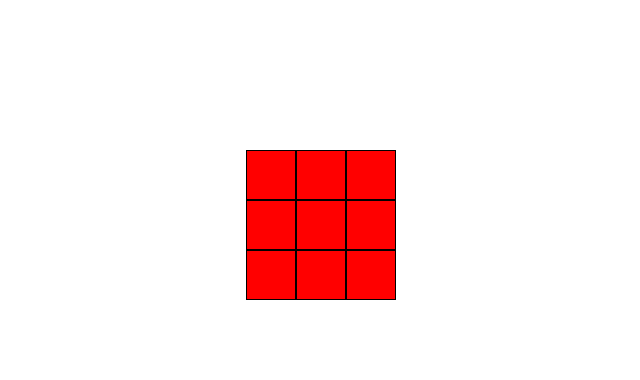
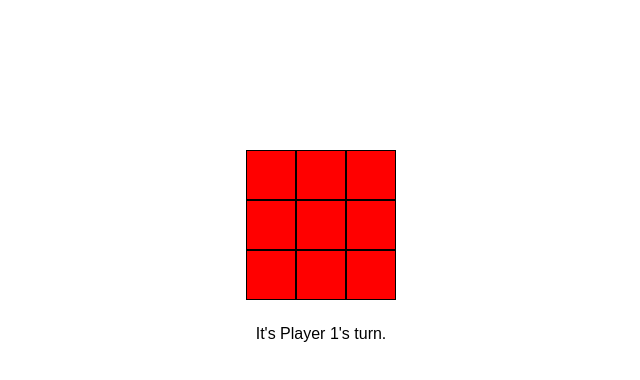
Before and after one commit to cobellini/tictactoe, a React (Create React App) app: page / in a window 1280 px wide. Shown: the top 380 px of the page, without its empty margins (319-959 px from the left). Built offline with nearby package versions, Linux system fonts and the light colour scheme; the HTML template or start-up script is replaced by a standard one.

Commit message:
Added notification who's turn it is.

```diff
--- a/src/App.css
+++ b/src/App.css
@@ -57,3 +57,7 @@
 .cell[data-player="2"]{
   background: orange;
 }
+
+#PlayerTurnDisplay{
+  margin-top: 100px;
+}
--- a/src/App.tsx
+++ b/src/App.tsx
@@ -27,6 +27,11 @@ class App extends React.Component<IProps, IState>{
  public state = {
   board: [Player.None, Player.None, Player.None, Player.None, Player.None, Player.None, Player.None, Player.None, Player.None],
   playerTurn: Player.One
+}
+
+_playersTurn = () => {
+  const {playerTurn} = this.state;
+  return <div id="PlayerTurnDisplay"><p>It's Player {playerTurn}'s turn.</p></div>
 }
 
 // function that is called during onClick event to create an event handler to edit the state of the application.
@@ -61,6 +66,7 @@ CreateOnclickHandler = (index: number) => (event: any) =>{
           <div className="BoardContainer">
             {this._renderBoard()}
           </div>
+          {this._playersTurn()}
       </div>
     );
   }
```
